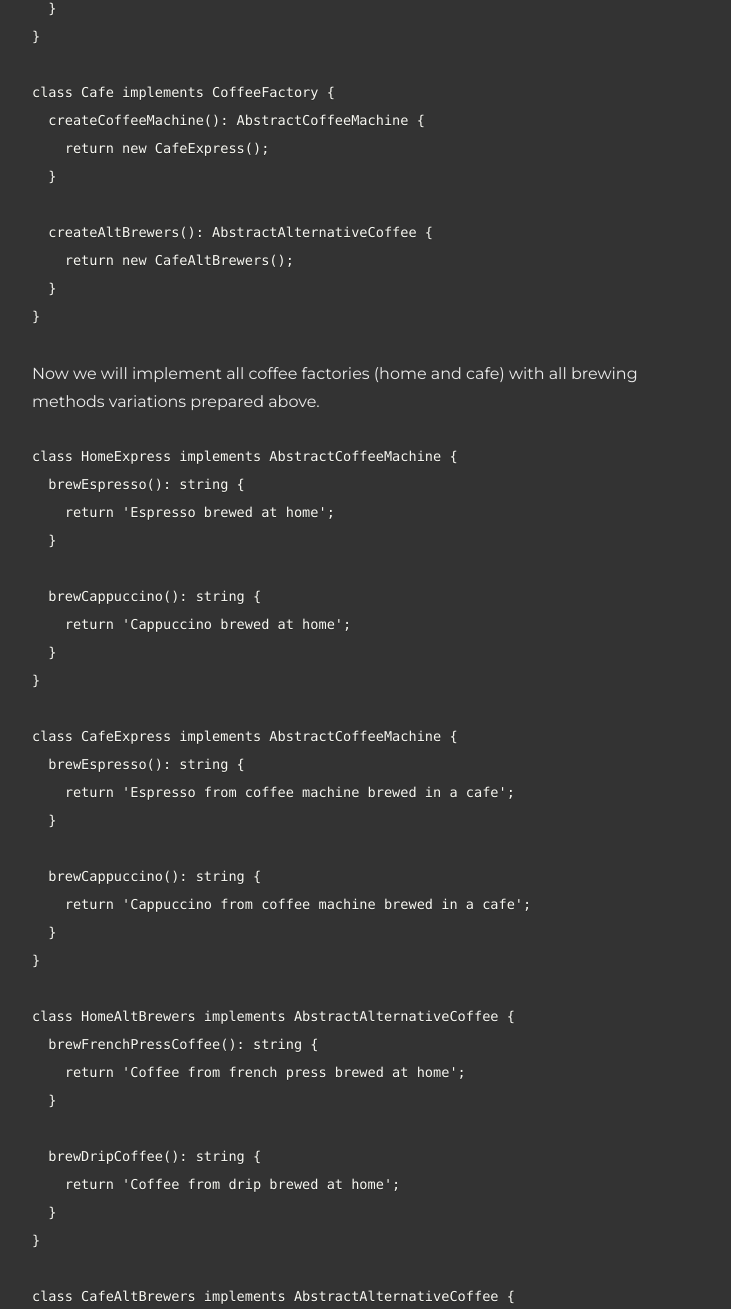
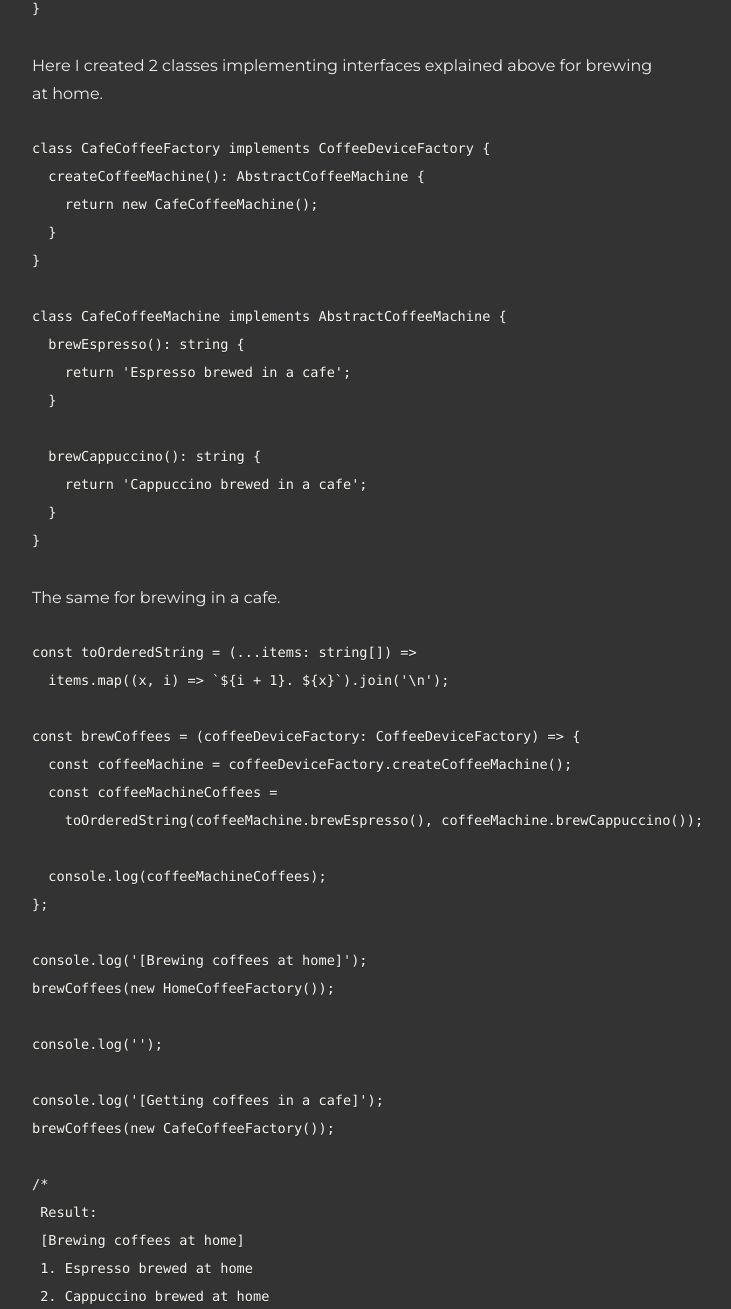
Before and after one commit to JakubKus/jkus.dev, a Gatsby site: page /abstract-factory-coffee/ in a window 1280 px wide. Shown: the part 1291-2600 px from the top of the page, without its empty margins (293-1024 px from the left). Built offline with nearby package versions, Linux system fonts and the light colour scheme; Gatsby itself is replaced by a stand-in of ours; some packages are replaced by stand-ins of ours; code samples lack their colours.

Commit message:
update abstract factory code and text

````diff
--- a/content/blog/abstract-factory-coffee/index.md
+++ b/content/blog/abstract-factory-coffee/index.md
@@ -1,8 +1,8 @@
 ---
 title: "Abstract Factory - coffee"
 date: "2021-01-21"
-description: "Hello. Few days ago I had a thought I want to write something on
-my blog. I wasn't sure what should I write about."
+description: "Hello. A few days ago I had a thought I want to write something
+on my blog. I wasn't sure what should I write about."
 ---
 
 Hello. A few days ago I had a thought I want to write something on my blog. I
@@ -12,61 +12,37 @@ all design patterns which can be found on
 prepare simple real-life examples to make them easier to remember and
 understand. As a front-end dev I'm gonna write those examples in typescript.\
 I'm really glad there are examples in ts on the website which I've mentioned
-above. I'm not gonna lie, my examples are gonna be based on them :)
+above. I'm not gonna lie, my examples are going to be based on them :)
 
-We will start with Abstract factory as blogpost title says.
-First we will create one main factory interface for the topic thing - coffee factory.
+I will start with Abstract factory as blogpost title says.
 
-```jsx
-interface CoffeeFactory {
+```ts
+interface CoffeeDeviceFactory {
   createCoffeeMachine(): AbstractCoffeeMachine;
-  createAltBrewers(): AbstractAlternativeCoffee;
 }
 ```
 
-Main factory contains two methods which will be used to brew a coffee. Each
-of them has two brewing methods.
+Firstly I created one main factory interface for the topic thing - coffee
+device factory. It contains a method which will be used to create a coffee
+brewing machine.
 
-```jsx
+```ts
 interface AbstractCoffeeMachine {
   brewEspresso(): string;
   brewCappuccino(): string;
 }
-
-interface AbstractAlternativeCoffee {
-  brewFrenchPressCoffee(): string;
-  brewDripCoffee(): string;
-}
 ```
 
-In the next step we'll create 2 classes implementing our main coffee factory interface.
+Now the interface for a coffee machine and its coffee brewing methods.
 
-```jsx
-class Home implements CoffeeFactory {
+```ts
+class HomeCoffeeFactory implements CoffeeDeviceFactory {
   createCoffeeMachine(): AbstractCoffeeMachine {
-    return new HomeExpress();
-  }
-
-  createAltBrewers(): AbstractAlternativeCoffee {
-    return new HomeAltBrewers();
+    return new HomeCoffeeMachine();
   }
 }
 
-class Cafe implements CoffeeFactory {
-  createCoffeeMachine(): AbstractCoffeeMachine {
-    return new CafeExpress();
-  }
-
-  createAltBrewers(): AbstractAlternativeCoffee {
-    return new CafeAltBrewers();
-  }
-}
-```
-
-Now we will implement all coffee factories (home and cafe) with all brewing methods variations prepared above.
-
-```jsx
-class HomeExpress implements AbstractCoffeeMachine {
+class HomeCoffeeMachine implements AbstractCoffeeMachine {
   brewEspresso(): string {
     return 'Espresso brewed at home';
   }
@@ -75,80 +51,65 @@ class HomeExpress implements AbstractCoffeeMachine {
     return 'Cappuccino brewed at home';
   }
 }
+```
 
-class CafeExpress implements AbstractCoffeeMachine {
+Here I created 2 classes implementing interfaces explained above for brewing at
+home.
+
+```ts
+class CafeCoffeeFactory implements CoffeeDeviceFactory {
+  createCoffeeMachine(): AbstractCoffeeMachine {
+    return new CafeCoffeeMachine();
+  }
+}
+
+class CafeCoffeeMachine implements AbstractCoffeeMachine {
   brewEspresso(): string {
-    return 'Espresso from coffee machine brewed in a cafe';
+    return 'Espresso brewed in a cafe';
   }
 
   brewCappuccino(): string {
-    return 'Cappuccino from coffee machine brewed in a cafe';
-  }
-}
-
-class HomeAltBrewers implements AbstractAlternativeCoffee {
-  brewFrenchPressCoffee(): string {
-    return 'Coffee from french press brewed at home';
-  }
-
-  brewDripCoffee(): string {
-    return 'Coffee from drip brewed at home';
-  }
-}
-
-class CafeAltBrewers implements AbstractAlternativeCoffee {
-  brewFrenchPressCoffee(): string {
-    return 'Coffee from french press brewed in a cafe';
-  }
-
-  brewDripCoffee(): string {
-    return 'Coffee from drip brewed in a cafe';
+    return 'Cappuccino brewed in a cafe';
   }
 }
 ```
 
-Finally we'll create coffee method and call it to test our abstract factory.
+The same for brewing in a cafe.
 
-```jsx
-const coffee = (coffeeFactory: CoffeeFactory) => {
-  const toOrderedString = (...items: string[]) => items.map((x, i) => `${i + 1}. ${x}`).join('\n');
-  const coffeeMachine = coffeeFactory.createCoffeeMachine();
-  const altBrewers = coffeeFactory.createAltBrewers();
+```ts
+const toOrderedString = (...items: string[]) =>
+  items.map((x, i) => `${i + 1}. ${x}`).join('\n');
 
-  const expressCoffees = toOrderedString(coffeeMachine.brewEspresso(), coffeeMachine.brewCappuccino());
-  console.log(`Coffees from coffee machine:\n${expressCoffees}`);
+const brewCoffees = (coffeeDeviceFactory: CoffeeDeviceFactory) => {
+  const coffeeMachine = coffeeDeviceFactory.createCoffeeMachine();
+  const coffeeMachineCoffees =
+    toOrderedString(coffeeMachine.brewEspresso(), coffeeMachine.brewCappuccino());
 
-  const frenchPressCoffees = toOrderedString(altBrewers.brewFrenchPressCoffee(), altBrewers.brewDripCoffee());
-  console.log(`Coffees using alternative methods:\n${frenchPressCoffees}`);
+  console.log(coffeeMachineCoffees);
 };
 
-console.log('[Brewing coffee at home]');
-coffee(new Home());
+console.log('[Brewing coffees at home]');
+brewCoffees(new HomeCoffeeFactory());
 
 console.log('');
 
-console.log('[Getting coffee in a cafe]');
-coffee(new Cafe());
+console.log('[Getting coffees in a cafe]');
+brewCoffees(new CafeCoffeeFactory());
 
 /*
  Result:
- [Brewing coffee at home]
- Coffees from coffee machine:
+ [Brewing coffees at home]
  1. Espresso brewed at home
  2. Cappuccino brewed at home
- Coffees using alternative methods:
- 1. Coffee from french press brewed at home
- 2. Coffee from drip brewed at home
 
- [Getting coffee in a cafe]
- Coffees from coffee machine:
- 1. Espresso from coffee machine brewed in a cafe
- 2. Cappuccino from coffee machine brewed in a cafe
- Coffees using alternative methods:
- 1. Coffee from french press brewed in a cafe
- 2. Coffee from drip brewed in a cafe
+ [Getting coffees in a cafe]
+ 1. Espresso brewed in a cafe
+ 2. Cappuccino brewed in a cafe
 */
 ```
+
+Finally I create `brewCoffees` function and call it to test the abstract
+factory.
 
 And that's it! You can find raw code of all patterns on my github in
 [this repo](https://github.com/jakubkus/patterns). \
````
